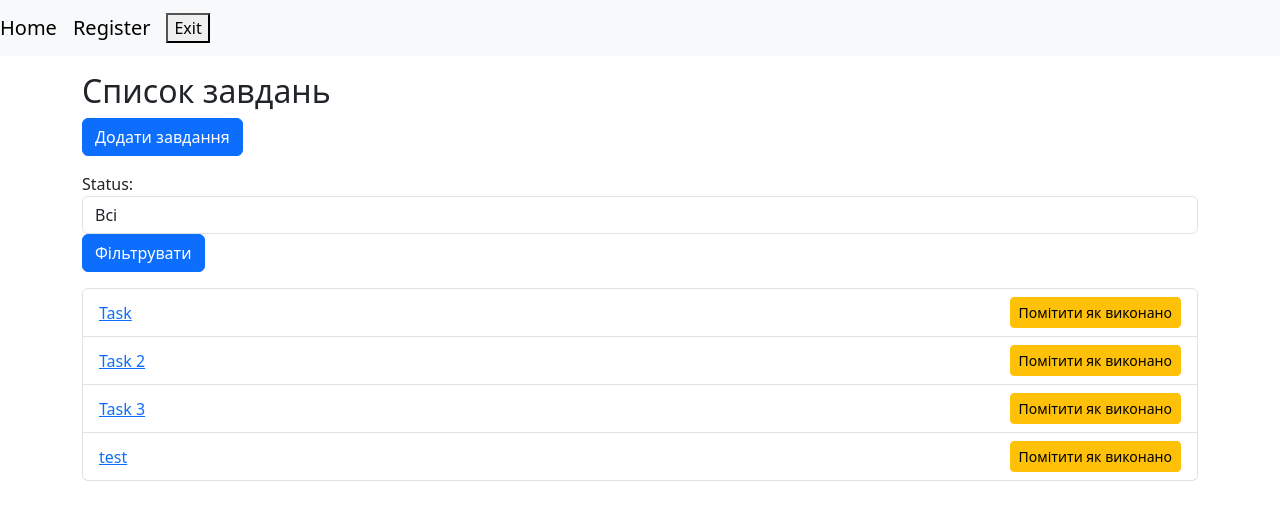
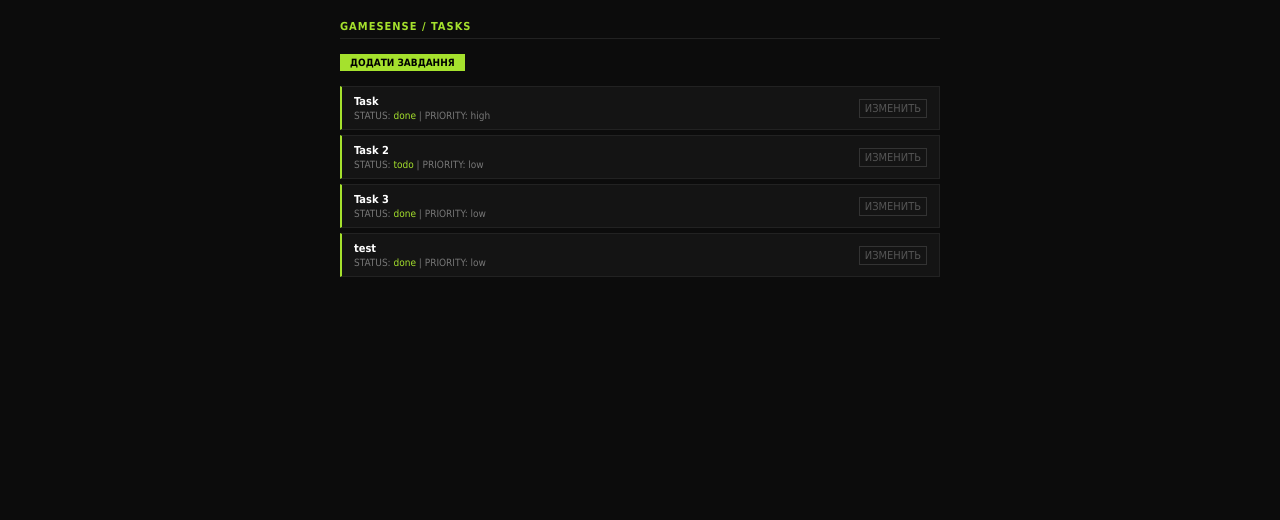
Before and after one commit to morsinska/task_trk, a Django app: page / in a window 1280 px wide. Shown: the top 520 px of the page. Run offline with Django 5.2, Linux system fonts and the light colour scheme; data comes from the database, SQL or seed files in the repository.

Commit message:
Gamesense style update

```diff
--- a/templates/base.html
+++ b/templates/base.html
@@ -1,22 +1,116 @@
+{% load static %}
 <!DOCTYPE html>
-<html lang="uk">
+<html lang="ru">
 <head>
     <meta charset="UTF-8">
-    <meta name="viewport" content="width=device-width, initial-scale=1.0">
-    <title>Система управління задач</title>
-    <link href="https://cdn.jsdelivr.net/npm/bootstrap@5.3.8/dist/css/bootstrap.min.css" rel="stylesheet" integrity="sha384-sRIl4kxILFvY47J16cr9ZwB07vP4J8+LH7qKQnuqkuIAvNWLzeN8tE5YBujZqJLB" crossorigin="anonymous">
+    <title>GAMESENSE</title>
+    <style>
+        /* Цвета GameSense */
+        :root {
+            --bg-body: #0c0c0c;
+            --bg-panel: #141414;
+            --accent: #a5e12d;
+            --border: #222222;
+            --text: #d1d1d1;
+        }
+
+        body {
+            background-color: var(--bg-body);
+            color: var(--text);
+            font-family: 'Tahoma', sans-serif;
+            font-size: 11px;
+            margin: 0;
+            padding: 20px;
+            display: flex;
+            justify-content: center;
+        }
+
+        /* Главный контейнер */
+        .wrapper {
+            width: 100%;
+            max-width: 600px;
+        }
+
+        /* Шапка */
+        .header {
+            color: var(--accent);
+            font-weight: bold;
+            text-transform: uppercase;
+            letter-spacing: 1px;
+            border-bottom: 1px solid var(--border);
+            padding-bottom: 5px;
+            margin-bottom: 15px;
+            display: flex;
+            justify-content: space-between;
+            align-items: center;
+        }
+
+        /* Кнопка */
+        .gs-btn {
+            background-color: var(--accent);
+            color: #000;
+            border: none;
+            padding: 3px 10px;
+            font-weight: bold;
+            text-transform: uppercase;
+            font-size: 10px;
+            cursor: pointer;
+            text-decoration: none;
+            display: inline-block;
+        }
+
+        /* Список задач */
+        .task-list {
+            display: flex;
+            flex-direction: column;
+            gap: 5px;
+        }
+
+        /* Сама карточка задачи */
+        .task-item {
+            background-color: var(--bg-panel);
+            border: 1px solid var(--border);
+            border-left: 2px solid var(--accent);
+            padding: 8px 12px;
+            display: flex;
+            justify-content: space-between;
+            align-items: center;
+        }
+
+        .task-info b {
+            color: #fff;
+            display: block;
+            margin-bottom: 2px;
+        }
+
+        .task-meta {
+            color: #777;
+            font-size: 10px;
+        }
+
+        .task-meta span {
+            color: var(--accent);
+        }
+
+        .btn-edit {
+            color: #555;
+            text-decoration: none;
+            border: 1px solid #333;
+            padding: 2px 5px;
+        }
+
+        .btn-edit:hover {
+            color: var(--accent);
+            border-color: var(--accent);
+        }
+    </style>
 </head>
 <body>
-    <nav class="navbar navbar-expand-lg navbar-light bg-light">
-        <a class="navbar-brand" href="{% url 'tasks:task_list' %}">Home</a>
-        <a class="navbar-brand" href="{% url 'tasks:register' %}">Register</a>
-        <form action="{% url 'tasks:logout' %}" method="post">
-            {% csrf_token %}
-            <button type="submit">Exit</button>
-        </form>
-    </nav>
-
-    {% block content %}
-    {% endblock %}
+    <div class="wrapper">
+        <div class="header">
+            <span>GAMESENSE / TASKS</span>
+        </div>
+        {% block content %}{% endblock %}
+    </div>
 </body>
 </html>
--- a/templates/tasks/task_list.html
+++ b/templates/tasks/task_list.html
@@ -1,35 +1,23 @@
 {% extends 'base.html' %}
 
 {% block content %}
-<div class="container mt-3">
-    <h2>Список завдань</h2>
-    <a href="{% url 'tasks:task_create' %}" class="btn btn-primary mb-3">Додати завдання</a>
+    <div style="margin-bottom: 15px;">
+        <a href="/create/" class="gs-btn">Додати завдання</a>
+    </div>
 
-    <br>
-
-    <form method="get" class="form-inline mb-3">
-        {{ form.status.label_tag }}
-        {{ form.status }}
-        <button type="submit" class="btn btn-primary ml-2">Фiльтрувати</button>
-    </form>
-
-    <ul class="list-group">
+    <div class="task-list">
         {% for task in tasks %}
-
-        <li class="list-group-item d-flex justify-content-between align-items-center">
-            <div>
-                <a href="{% url 'tasks:task_detail' task.pk %}">{{ task.title }}</a>
-                <span class="badge badge-primary">{{ task.status }}</span>
-                <span class="badge badge-secondary">{{ task.priority }}</span>
+        <div class="task-item">
+            <div class="task-info">
+                <b>{{ task.title }}</b>
+                <div class="task-meta">
+                    STATUS: <span>{{ task.status }}</span> | PRIORITY: {{ task.priority }}
+                </div>
             </div>
-            <form action="{% url 'tasks:task_complete' task.pk %}" method="post">
-                {% csrf_token %}
-                <button type="submit" class="btn btn-warning btn-sm">Помітити як виконано</button>
-            </form>
-        </li>
+            <a href="/update/{{ task.id }}/" class="btn-edit">ИЗМЕНИТЬ</a>
+        </div>
         {% empty %}
-        <li class="list-group-item">Завдань не знайдено.</li>
+            <div class="task-item">Задач пока нет...</div>
         {% endfor %}
-    </ul>
-</div>
+    </div>
 {% endblock %}
```
